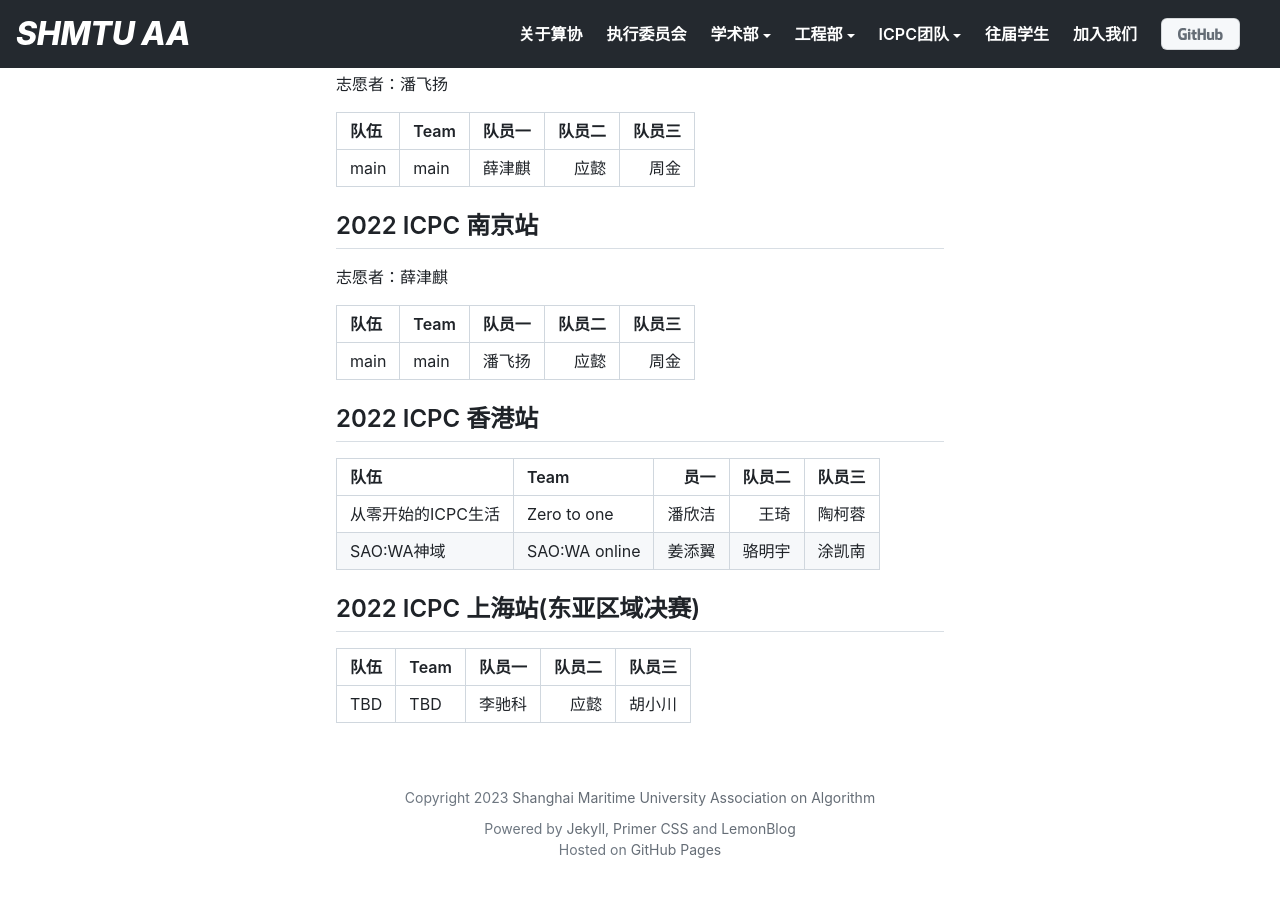
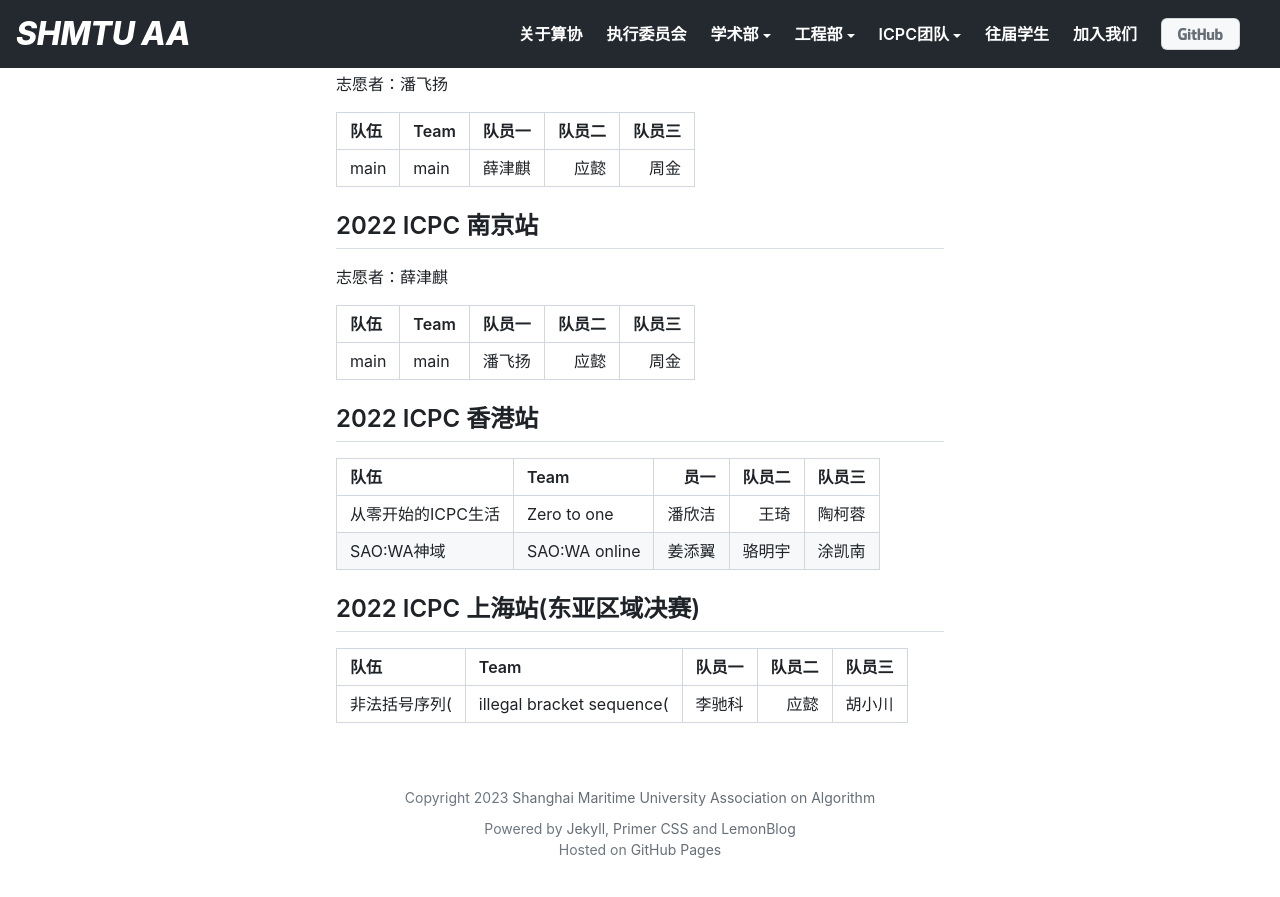
Before and after one commit to shmtuaa/shmtuaa.org, a Jekyll site: the page built from _posts/2022-10-01-ICPC-contest-record-2022.md, in a window 1280 px wide and 900 px high, scrolled down 884 px. Shown: the top 897 px of the window. Built offline with Jekyll 4.4.1, drawn with Linux system fonts in a browser that asks for light colours.

Commit message:
UPD 2022 Shanghai Regional team name

```diff
--- a/_posts/2022-10-01-ICPC-contest-record-2022.md
+++ b/_posts/2022-10-01-ICPC-contest-record-2022.md
@@ -57,4 +57,4 @@ excerpt: 这里记录ICPC Group在2022年XCPC区域赛及以上的参赛队伍
 
 | 队伍  | Team | 队员一 | 队员二 | 队员三 |
 |:----|:-----|----:|----:|----:|
-| TBD | TBD  | 李驰科 |  应懿 | 胡小川 |
+| 非法括号序列( | illegal bracket sequence(  | 李驰科 |  应懿 | 胡小川 |
```
